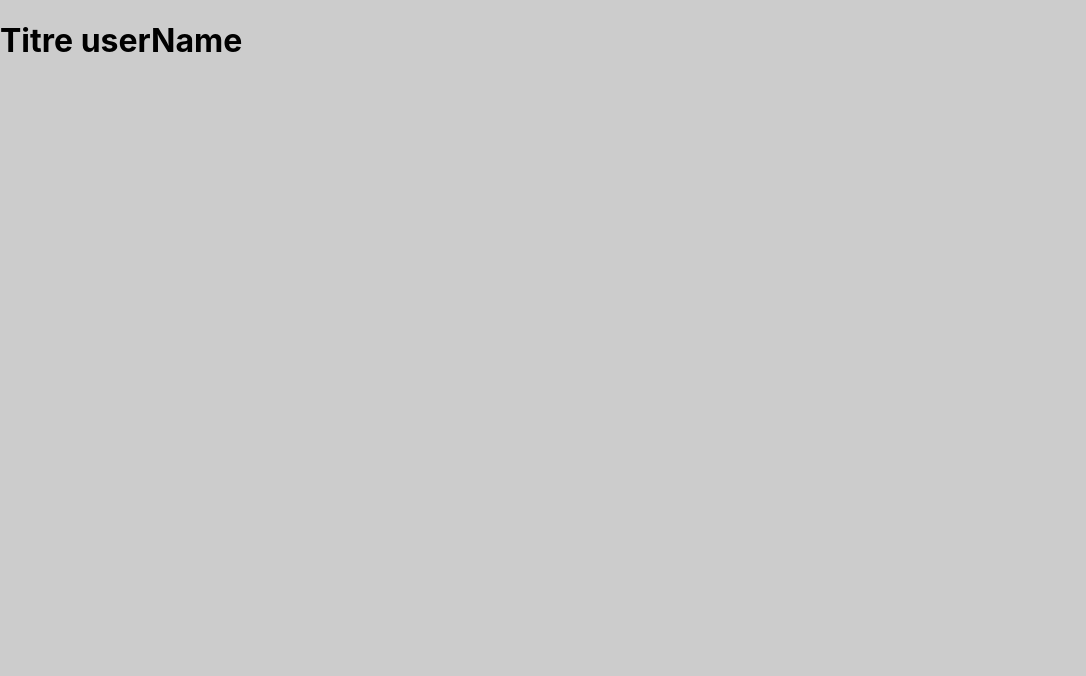
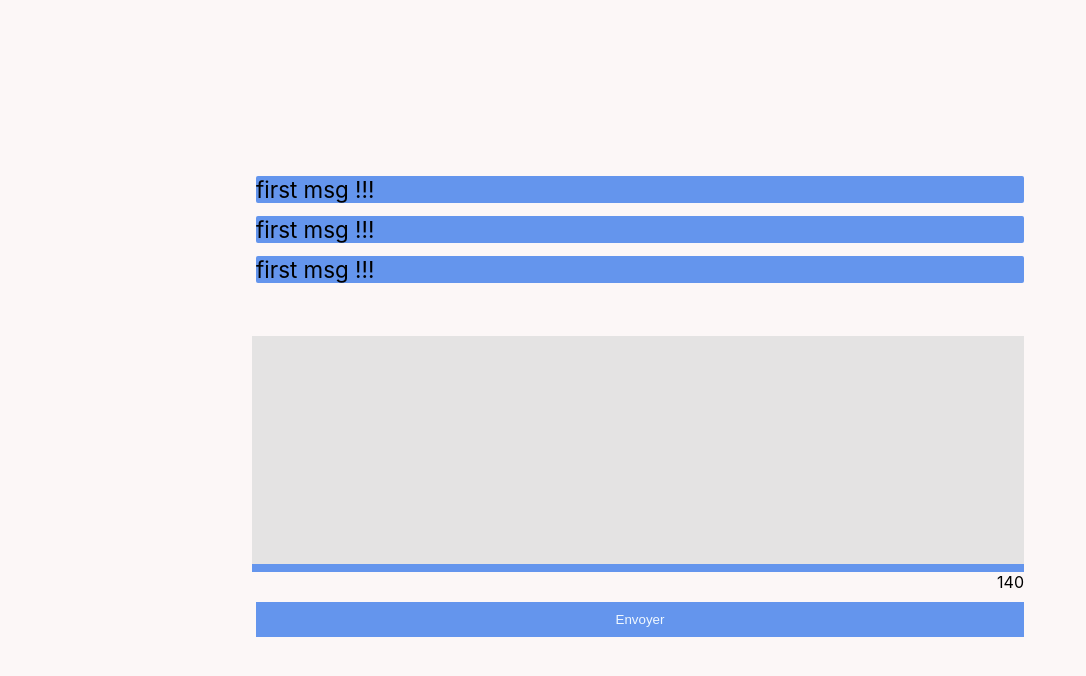
Before and after one commit to Dyn14/chatbox, a React (Create React App) app in the folder chatbox/: page /pseudo/1 in a window 1280 px wide. Shown: the top 676 px of the page, without its empty margins (0-1086 px from the left). Built offline with nearby package versions, Linux system fonts and the light colour scheme.

Commit message:
Recuperation des message ds le state

```diff
--- a/chatbox/src/App.css
+++ b/chatbox/src/App.css
@@ -1,5 +1,5 @@
 body{
-  background: #ccc;
+  background: rgb(252, 247, 247);
 }
 
 .connexionBox{
@@ -37,3 +37,49 @@ input::after{
   width: 200px;
   height: 200px;
 }
+
+.box{
+  width: 100%;
+  height: 100vh;
+  display:flex;
+  justify-content: center;
+  align-items: center;
+  flex-direction: column;
+}
+
+.form{
+  margin-top: 40px;
+  width: 60%;
+  display: flex;
+  justify-content: center;
+  align-items:flex-end;
+  flex-direction: column;
+  position: relative;
+}
+textarea, .envoyer {
+  width: 100%;
+}
+textarea{
+  height: 14rem;
+  border: none;
+  border-bottom: 8px solid cornflowerblue;
+  outline: none;
+  resize: none;
+  background-color: rgb(228, 227, 227);
+}
+.info{
+width: 100%;
+display: flex;
+flex-direction: row-reverse;
+}
+.messages{
+  width: 60%;
+}
+
+.user {
+  background-color: cornflowerblue;
+  border-radius: 2px;
+  margin: 13px auto;
+  font-size: 1.4rem;
+
+}
--- a/chatbox/src/App.js
+++ b/chatbox/src/App.js
@@ -1,43 +1,37 @@
+
 import React, { Component } from 'react';
 import './App.css';
-import { Redirect } from 'react-router-dom'
+import Formulaire from './components/Formulaire';
+import Message from './components/Message';
 
 class App extends Component {
 
-state = {
-  pseudo: '',
-  goToChat: false
-}
 
-handleChange = e => {
-  const pseudo = e.target.value;
-  this.setState({ pseudo })
-};
+  state = {
+    messages: {},
+    pseudo: this.props.match.params.pseudo,
+  }
 
-handleSubmit = e => {
-  e.preventDefault()
-  this.setState({ goToChat: true })
-}
+  addMessage = message => {
+    const messages = { ...this.state.messages }
+    messages[`message-${Date.now()}`] = message
+    this.setState({ messages })
+  }
 
   render() {
-    if (this.state.goToChat) {
-      return <Redirect to={`/pseudo/${this.state.pseudo}`} />
-    };
-
-    return (
-      <div className="connexionBox">
-             <form className="connexion" onSubmit={this.handleSubmit}>
-             <input
-             value={this.state.name}
-             onChange={this.handleChange}
-             placeholder="Pseudo"
-             type="text"
-             required />
-             <button type="submit">Go</button>
-             </form>
+        return (
+           <div className="box">
+                <div className="messages">
+                <Message />
+                <Message />
+                <Message />
+                </div>
+                <Formulaire
+                addMessage={this.addMessage}
+                pseudo={this.state.pseudo} />
            </div>
-    );
-  }
+        );
+    }
 }
 
 export default App;
--- a/chatbox/src/components/Connection.js
+++ b/chatbox/src/components/Connection.js
@@ -1,14 +1,43 @@
 import React, { Component } from 'react';
 import '../App.css';
+import { Redirect } from 'react-router-dom'
 
 class Connection extends Component {
-    render() {
-        return (
-           <div className="pseudo">
-           <h1>Titre userName</h1>
+
+state = {
+  pseudo: '',
+  goToChat: false
+}
+
+handleChange = e => {
+  const pseudo = e.target.value;
+  this.setState({ pseudo })
+};
+
+handleSubmit = e => {
+  e.preventDefault()
+  this.setState({ goToChat: true })
+}
+
+  render() {
+    if (this.state.goToChat) {
+      return <Redirect push to={`/pseudo/${this.state.pseudo}`} />
+    };
+
+    return (
+      <div className="connexionBox">
+             <form className="connexion" onSubmit={this.handleSubmit}>
+             <input
+             value={this.state.name}
+             onChange={this.handleChange}
+             placeholder="Pseudo"
+             type="text"
+             required />
+             <button type="submit">Go</button>
+             </form>
            </div>
-        );
-    }
+    );
+  }
 }
 
 export default Connection;
--- /dev/null
+++ b/chatbox/src/components/Formulaire.js
@@ -0,0 +1,54 @@
+import React, { Component } from 'react';
+
+class Formulaire extends Component {
+
+    state = {
+        message: '',
+    }
+
+    createMessage = () => {
+        const { addMessage, pseudo } = this.props
+
+        const message = {
+            pseudo,
+            message: this.state.message
+        }
+
+        addMessage(message)
+
+        this.setState({ message:'' })
+    }
+
+    handleSubmit = (e) => {
+        e.preventDefault();
+        this.createMessage()
+    }
+
+    handleChange = (e) => {
+        const message = e.target.value
+        this.setState({ message })
+    }
+
+
+    render() {
+        return (
+            <form className="form"
+                onSubmit={this.handleSubmit}>
+                <textarea
+                value={this.state.message}
+                onChange={this.handleChange}
+                required
+                maxLength="140" />
+                <div className="info">
+                140
+                </div>
+                <button type="submit" className="envoyer">
+                Envoyer
+                </button>
+
+            </form>
+        );
+    }
+}
+
+export default Formulaire;
--- /dev/null
+++ b/chatbox/src/components/Message.js
@@ -0,0 +1,11 @@
+import React from 'react';
+
+const Message = () => {
+    return (
+        <p className="user">
+         first msg !!!
+        </p>
+    );
+};
+
+export default Message;
--- a/chatbox/src/index.js
+++ b/chatbox/src/index.js
@@ -12,8 +12,8 @@ const Root = () => {
 
     <BrowserRouter>
       <Switch>
-        <Route path="/" exact component={App} />
-        <Route path="/pseudo/:pseudo" exact component={Connection} />
+        <Route path="/" exact component={Connection} />
+        <Route path="/pseudo/:pseudo" exact component={App} />
         <Route component={Notfound} />
       </Switch>
     </BrowserRouter>
```
